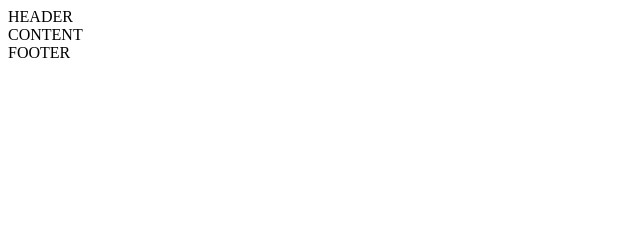
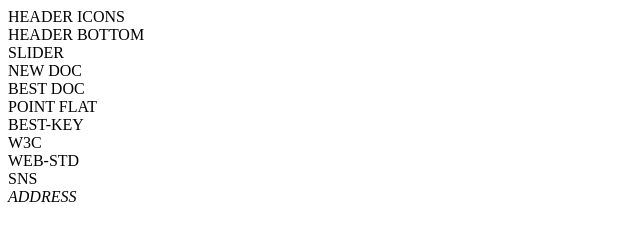
Before and after one commit to dltktjs/flat-design, a plain HTML site: page m-index.html in a window 1280 px wide. Shown: the whole page, without its empty margins (0-640 px from the left). Drawn offline with Linux system fonts and the light colour scheme.

Commit message:
Add files via upload

```diff
--- a/m-index.html
+++ b/m-index.html
@@ -1,24 +1,54 @@
 <!DOCTYPE html>
-<html lang="en">
+<html lang="ko">
 <head>
     <meta charset="UTF-8">
     <meta http-equiv="X-UA-Compatible" content="IE=edge">
     <meta name="viewport" content="width=device-width, initial-scale=1.0">
-    <title>모바일 플랫디자인</title>
+    <title>모바일용 플랫디자인</title>
+    <style>
+
+    </style>
 </head>
-    <STYle>
-
-    </STYle>
 <body>
     <div id="wrap">
         <header>
-            HEADER
+            <div id="header-icons">
+                HEADER ICONS
+            </div>
+            <div id="header-bottom">
+                HEADER BOTTOM
+            </div>
         </header>
-    </div id='content'>
-            CONTENT
-    <div>
+        <div id="contents">
+            <div id="slider">
+                SLIDER
+            </div>
+            <div id="new-doc">
+                NEW DOC
+            </div>
+            <div id="best-doc">
+                BEST DOC
+            </div>
+            <div id="point-flat">
+                POINT FLAT
+            </div>
+            <div id="best-key">
+                BEST-KEY
+            </div>
+            <div id="w3c">
+                W3C
+            </div>
+            <div id="web-std">
+                WEB-STD
+            </div>
+            <div id="sns">
+                SNS
+            </div>
+        </div>
         <footer>
-            FOOTER
+            <address>
+                ADDRESS
+            </address>
         </footer>
     </div>
 </body>
```
Also changed, not shown: index.html (+45 -1 lines), t-index.html (+45 -1 lines).
